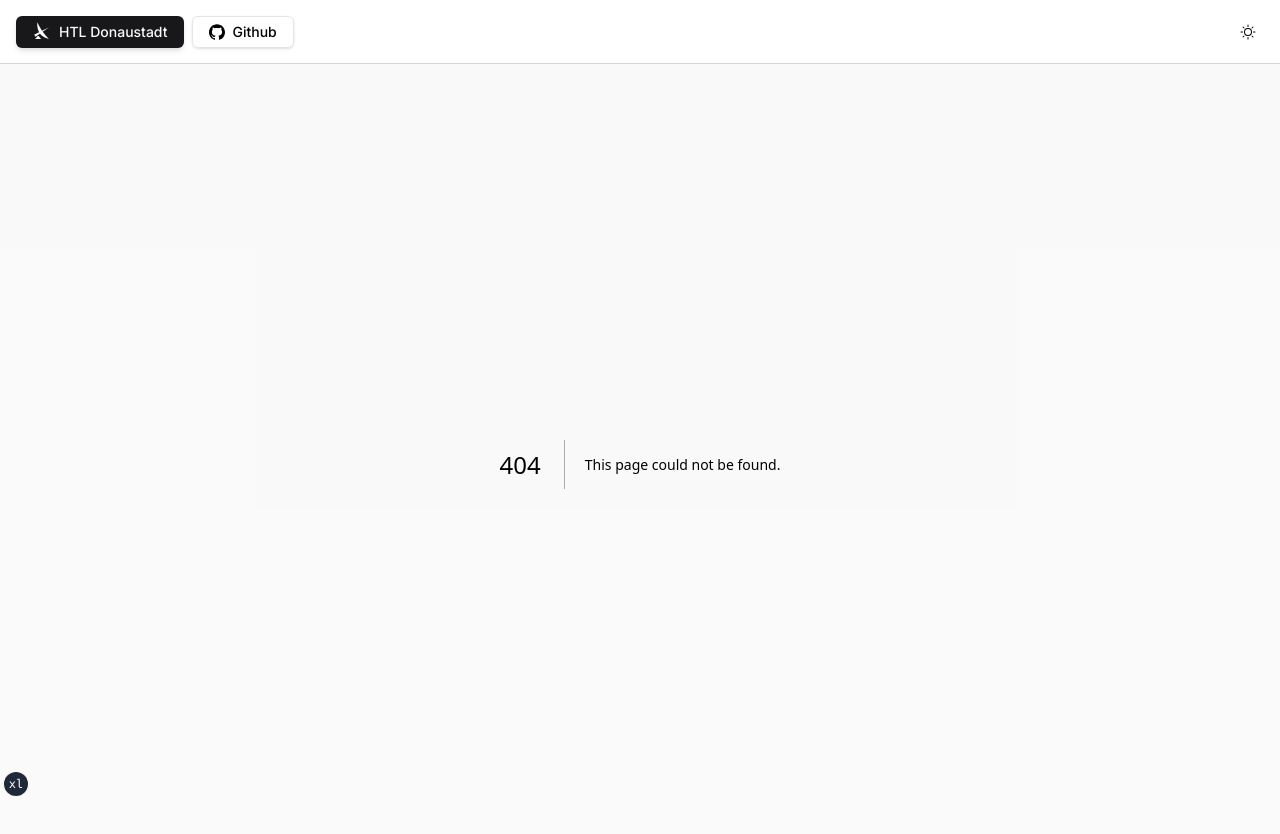
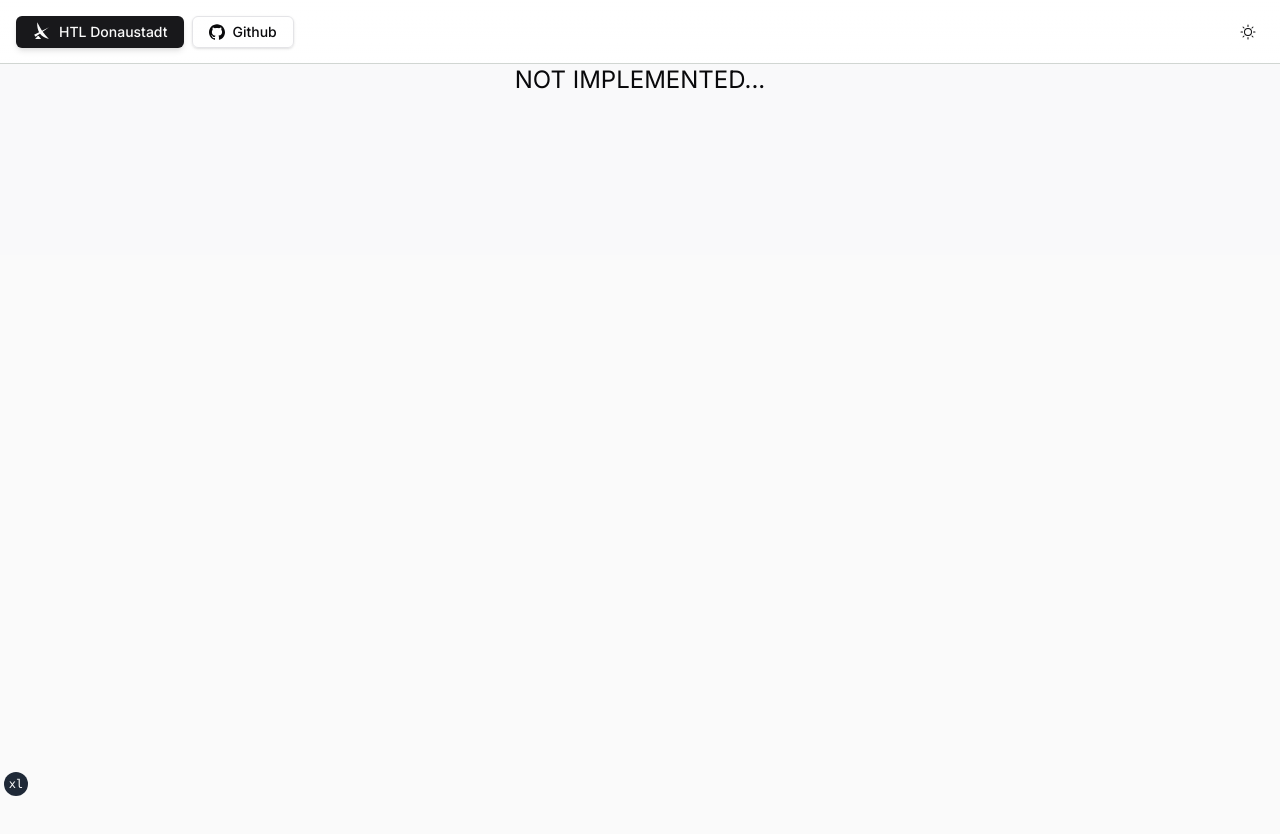
Before and after one commit to Julian-AT/htl-donaustadt-chatbot, a Next.js app: page /data in a window 1280 px wide. Before the commit this address had no page. Shown: the top 834 px of the page. Built offline with nearby package versions, Linux system fonts and the light colour scheme.

Commit message:
add vector store viewer (not implemented)

```diff
--- /dev/null
+++ b/app/data/page.tsx
@@ -0,0 +1,8 @@
+import { nanoid } from '@/lib/utils'
+import { Chat } from '@/components/chat'
+
+export const runtime = 'edge'
+
+export default function DataViewerPage() {
+  return <p className="text-2xl text-center">NOT IMPLEMENTED...</p>
+}
```
